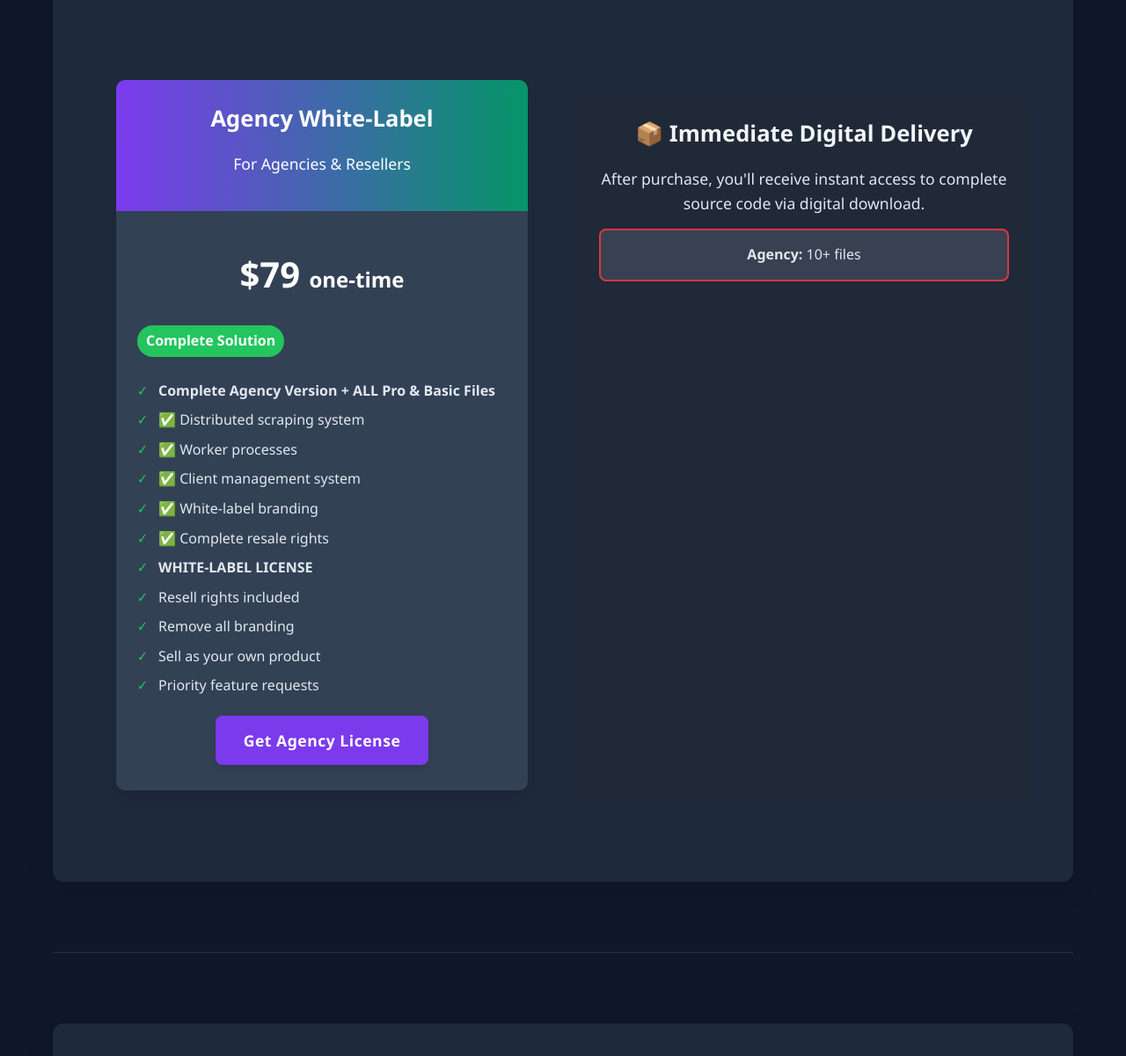
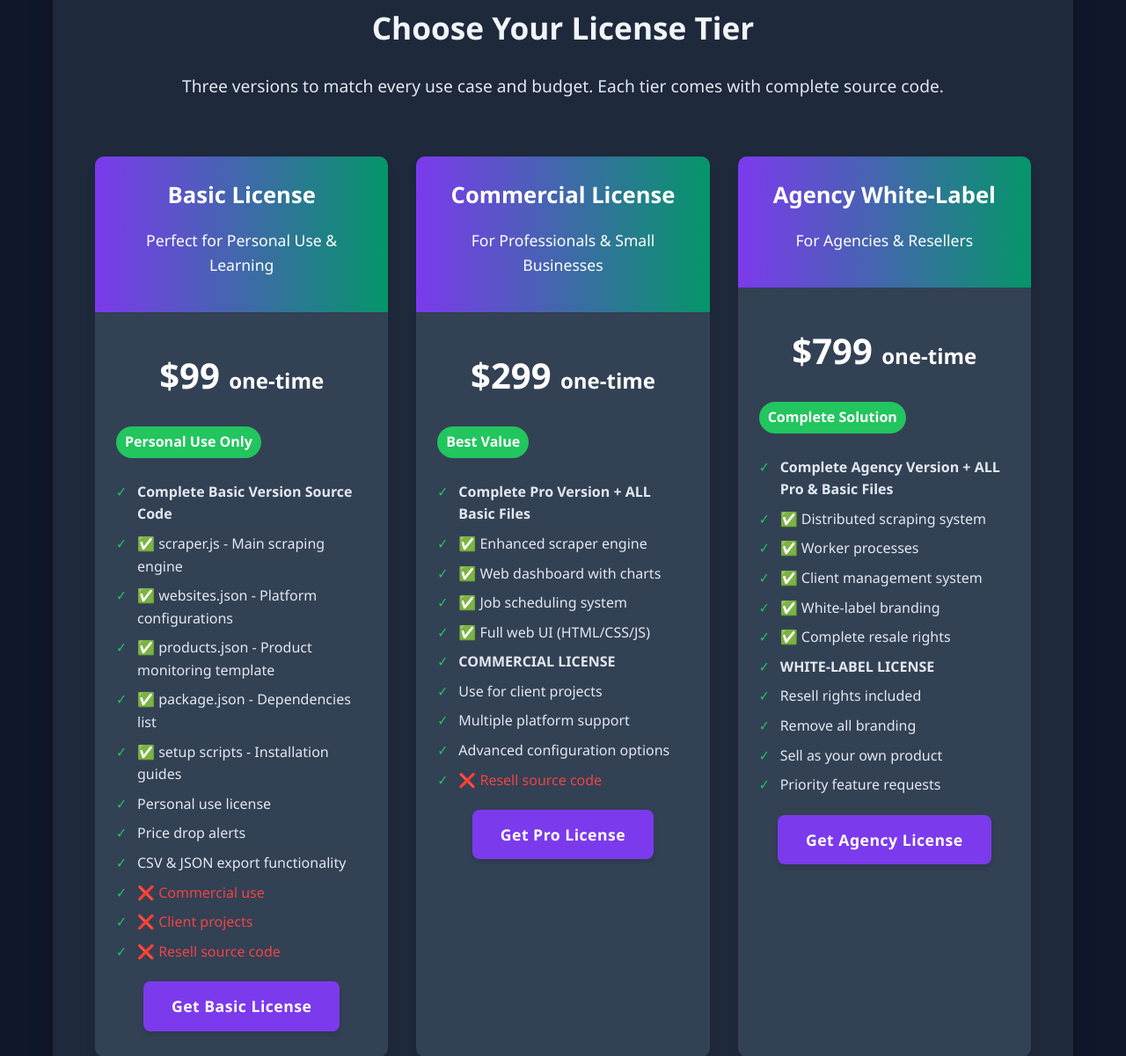
Before and after one commit to eyedolise/ecommerce, a plain HTML site: page index.html in a window 1280 px wide. Shown: the part 7930-9131 px from the top of the page at 88% size. Drawn offline with Linux system fonts and the light colour scheme.

Commit message:
Add files via upload

```diff
--- a/index.html
+++ b/index.html
@@ -145,7 +145,7 @@
           "name": "Basic License",
           "price": "29",
           "priceCurrency": "USD",
-          "url": "https://www.paypal.com/ncp/payment/68SW4ABCUQQ8L",
+          "url": "https://ko-fi.com/s/8173664435",
           "availability": "https://schema.org/InStock",
           "priceValidUntil": "2026-12-31",
           "shippingDetails": {
@@ -193,7 +193,7 @@
           "name": "Commercial License",
           "price": "69",
           "priceCurrency": "USD",
-          "url": "https://www.paypal.com/ncp/payment/68SW4ABCUQQ8L",
+          "url": "https://ko-fi.com/s/dcb5d135e2",
           "availability": "https://schema.org/InStock",
           "priceValidUntil": "2026-12-31",
           "shippingDetails": {
@@ -241,7 +241,7 @@
           "name": "Agency White-Label",
           "price": "129",
           "priceCurrency": "USD",
-          "url": "https://www.paypal.com/ncp/payment/68SW4ABCUQQ8L",
+          "url": "https://ko-fi.com/s/9bf9c147be",
           "availability": "https://schema.org/InStock",
           "priceValidUntil": "2026-12-31",
           "shippingDetails": {
@@ -301,7 +301,7 @@
         "areaServed": "Worldwide"
       },
       "sameAs": [
-        "https://www.paypal.com/ncp/payment/68SW4ABCUQQ8L",
+        "https://ko-fi.com/eyedolise",
         "https://tt.linkedin.com/in/eyedolise-5b9605384",
         "https://github.com/eyedolise"
       ]
@@ -1281,15 +1281,67 @@
         <!-- PRICING -->
         <section id="pricing">
             <div class="section-content">
-                <h2 class="text-center"></h2>
+                <h2 class="text-center">Choose Your License Tier</h2>
                 <p class="text-center mb-4" style="font-size: 1.2rem;">
-
+                    Three versions to match every use case and budget. Each tier comes with complete source code.
                 </p>
 
                 <div class="pricing-grid">
-
+                    <!-- Basic Tier -->
+                    <div class="pricing-card">
+                        <div class="pricing-header">
+                            <h3 class="white-text">Basic License</h3>
+                            <p class="white-text">Perfect for Personal Use & Learning</p>
+                        </div>
                         <div class="pricing-body">
-
+                            <div class="price">$99 <span class="price-small">one-time</span></div>
+                            <div class="savings">Personal Use Only</div>
+                            <ul class="features">
+                                <li><strong>Complete Basic Version Source Code</strong></li>
+                                <li>✅ scraper.js - Main scraping engine</li>
+                                <li>✅ websites.json - Platform configurations</li>
+                                <li>✅ products.json - Product monitoring template</li>
+                                <li>✅ package.json - Dependencies list</li>
+                                <li>✅ setup scripts - Installation guides</li>
+                                <li>Personal use license</li>
+                                <li>Price drop alerts</li>
+                                <li>CSV & JSON export functionality</li>
+                                <li style="color: #ef4444;">❌ Commercial use</li>
+                                <li style="color: #ef4444;">❌ Client projects</li>
+                                <li style="color: #ef4444;">❌ Resell source code</li>
+                            </ul>
+                            <div class="text-center">
+                                <a href="https://www.paypal.com/ncp/payment/XXDL9SBGGVDD8" class="btn" target="_blank">Get Basic License</a>
+                            </div>
+                        </div>
+                    </div>
+
+                    <!-- Pro Tier -->
+                    <div class="pricing-card">
+                        <div class="pricing-header">
+                            <h3 class="white-text">Commercial License</h3>
+                            <p class="white-text">For Professionals & Small Businesses</p>
+                        </div>
+                        <div class="pricing-body">
+                            <div class="price">$299 <span class="price-small">one-time</span></div>
+                            <div class="savings">Best Value</div>
+                            <ul class="features">
+                                <li><strong>Complete Pro Version + ALL Basic Files</strong></li>
+                                <li>✅ Enhanced scraper engine</li>
+                                <li>✅ Web dashboard with charts</li>
+                                <li>✅ Job scheduling system</li>
+                                <li>✅ Full web UI (HTML/CSS/JS)</li>
+                                <li><strong>COMMERCIAL LICENSE</strong></li>
+                                <li>Use for client projects</li>
+                                <li>Multiple platform support</li>
+                                <li>Advanced configuration options</li>
+                                <li style="color: #ef4444;">❌ Resell source code</li>
+                            </ul>
+                            <div class="text-center">
+                                <a href="https://www.paypal.com/ncp/payment/PEYWYGZVPFUNG" class="btn" target="_blank">Get Pro License</a>
+                            </div>
+                        </div>
+                    </div>
 
                     <!-- Agency Tier -->
                     <div class="pricing-card">
@@ -1298,7 +1350,7 @@
                             <p class="white-text">For Agencies & Resellers</p>
                         </div>
                         <div class="pricing-body">
-                            <div class="price">$79 <span class="price-small">one-time</span></div>
+                            <div class="price">$799 <span class="price-small">one-time</span></div>
                             <div class="savings">Complete Solution</div>
                             <ul class="features">
                                 <li><strong>Complete Agency Version + ALL Pro & Basic Files</strong></li>
@@ -1314,7 +1366,7 @@
                                 <li>Priority feature requests</li>
                             </ul>
                             <div class="text-center">
-                                <a href="https://www.paypal.com/ncp/payment/68SW4ABCUQQ8L" class="btn" target="_blank">Get Agency License</a>
+                                <a href="https://www.paypal.com/ncp/payment/W6HM7E94RAAE2" class="btn" target="_blank">Get Agency License</a>
                             </div>
                         </div>
                     </div>
@@ -1323,7 +1375,13 @@
                 <div style="text-align: center; margin-top: 40px; padding: 25px; background: #1f2937; border-radius: 10px;">
                     <h3>📦 Immediate Digital Delivery</h3>
                     <p style="font-size: 1.1rem; margin: 15px 0;">After purchase, you'll receive instant access to complete source code via digital download.</p>
-
+                    <div style="display: flex; justify-content: center; gap: 20px; margin-top: 20px; flex-wrap: wrap;">
+                        <div style="background: #374151; padding: 15px 25px; border-radius: 8px; border: 2px solid #28a745;">
+                            <strong>Basic:</strong> 6+ files
+                        </div>
+                        <div style="background: #374151; padding: 15px 25px; border-radius: 8px; border: 2px solid #007bff;">
+                            <strong>Pro:</strong> 8+ files
+                        </div>
                         <div style="background: #374151; padding: 15px 25px; border-radius: 8px; border: 2px solid #dc3545;">
                             <strong>Agency:</strong> 10+ files
                         </div>
@@ -1380,7 +1438,7 @@
                 </div>
 
                 <p style="margin-top: 1.5rem; font-size: 0.9rem; opacity: 0.8; color: white;">
-                    <i class="fas fa-lock"></i>
+                    <i class="fas fa-lock"></i> Secure checkout via Ko-fi • Instant digital delivery
                 </p>
             </div>
         </section>
```
